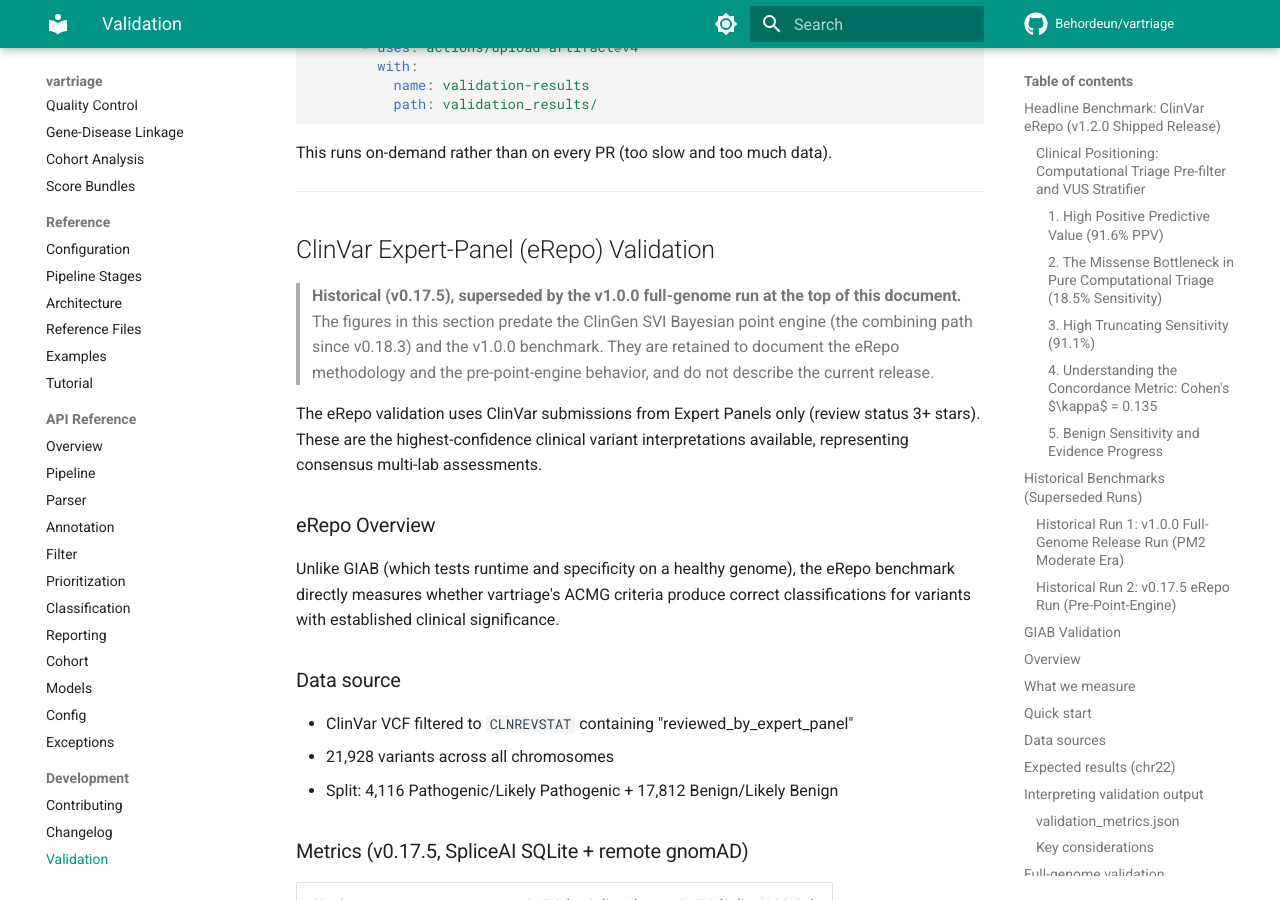
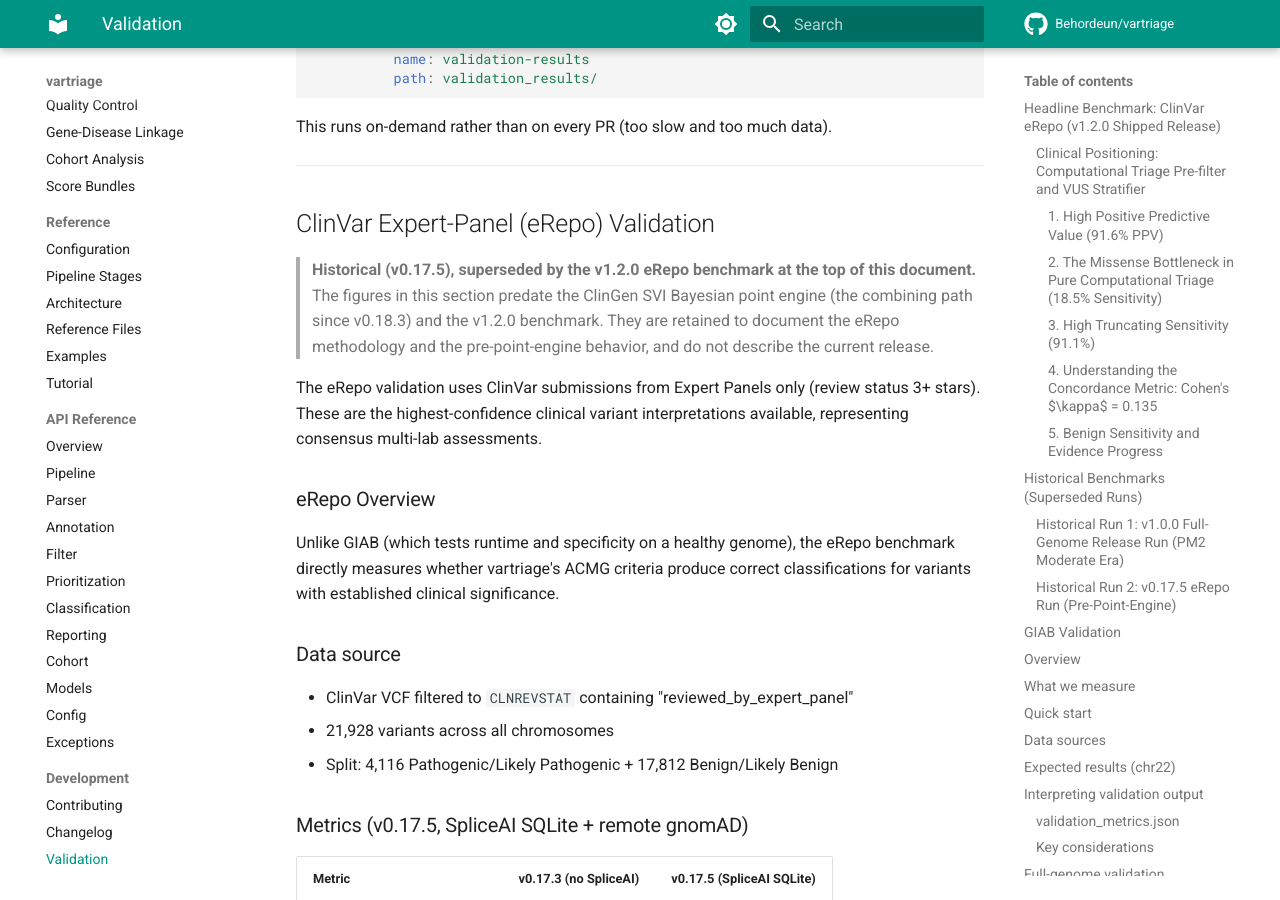
Before and after one commit to Behordeun/vartriage, an MkDocs documentation site: the page built from docs/validation.md, in a window 1280 px wide and 900 px high, scrolled down 7636 px. Built offline with MkDocs 1.6.1 and Material for MkDocs 9.7.7, drawn with Linux system fonts in a browser that asks for light colours; comment, search, counter and statistics services are not loaded.

Commit message:
docs(validation): fix duplicate horizontal rule and update superseded benchmark cross-reference
Address code review findings on PR #87:
- Remove redundant horizontal rule separator before the GIAB Validation section.
- Update historical v0.17.5 benchmark disclaimer to point to the v1.2.0 eRepo benchmark.

Co-authored-by: Bollergene <36847483+bollergene@users.noreply.github.com>

```diff
--- a/docs/validation.md
+++ b/docs/validation.md
@@ -96,8 +96,6 @@
 | --- | --- | --- | --- | --- | --- |
 | GIAB chr22 | 50,284 | n/a | 71.8% | n/a | 30 s |
 | ClinVar eRepo | 21,506 | 70.5% | n/a | 99.2% | n/a |
-
----
 
 ---
 
@@ -262,7 +260,7 @@
 
 ## ClinVar Expert-Panel (eRepo) Validation
 
-> **Historical (v0.17.5), superseded by the v1.0.0 full-genome run at the top of this document.** The figures in this section predate the ClinGen SVI Bayesian point engine (the combining path since v0.18.3) and the v1.0.0 benchmark. They are retained to document the eRepo methodology and the pre-point-engine behavior, and do not describe the current release.
+> **Historical (v0.17.5), superseded by the v1.2.0 eRepo benchmark at the top of this document.** The figures in this section predate the ClinGen SVI Bayesian point engine (the combining path since v0.18.3) and the v1.2.0 benchmark. They are retained to document the eRepo methodology and the pre-point-engine behavior, and do not describe the current release.
 
 The eRepo validation uses ClinVar submissions from Expert Panels only (review status 3+ stars). These are the highest-confidence clinical variant interpretations available, representing consensus multi-lab assessments.
 
```
